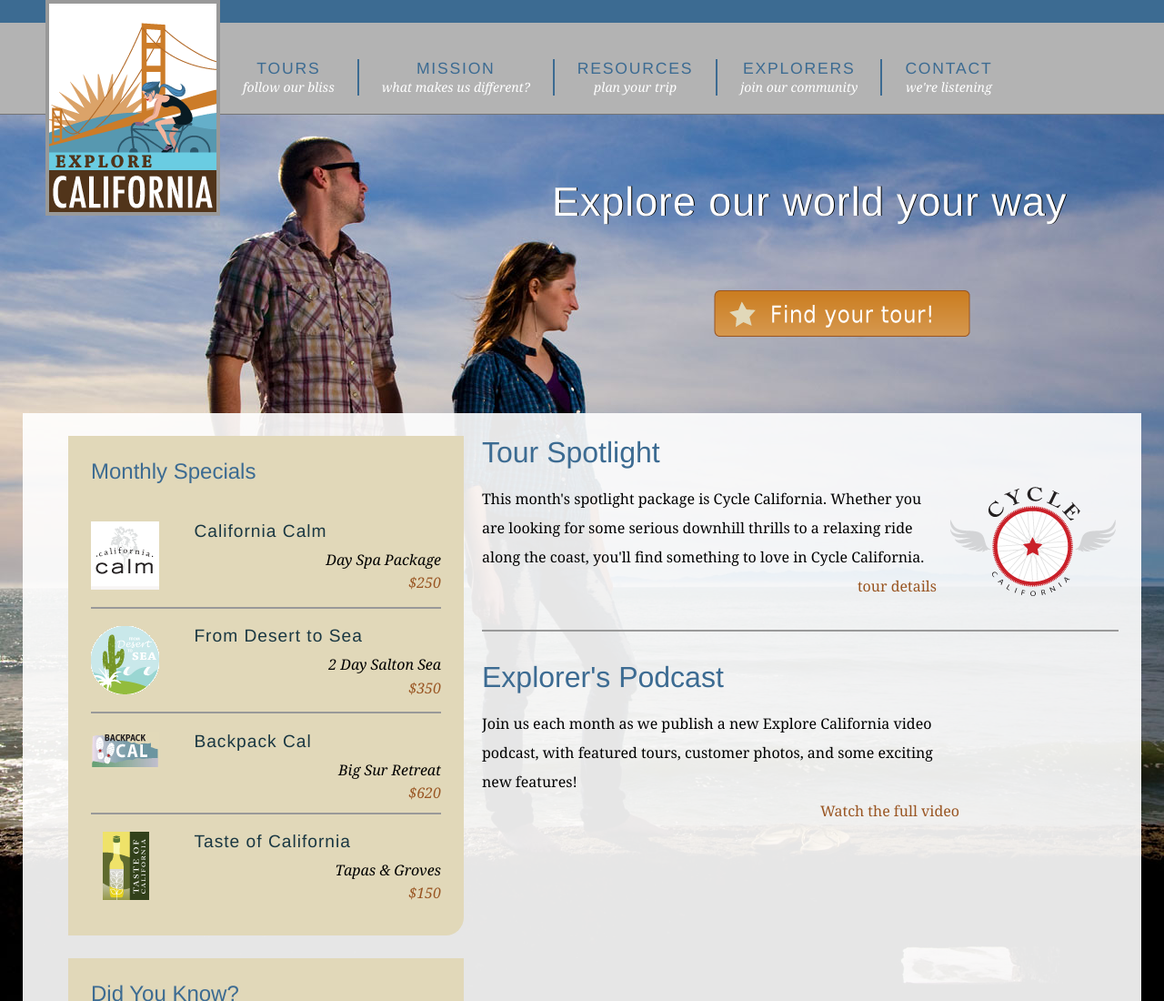
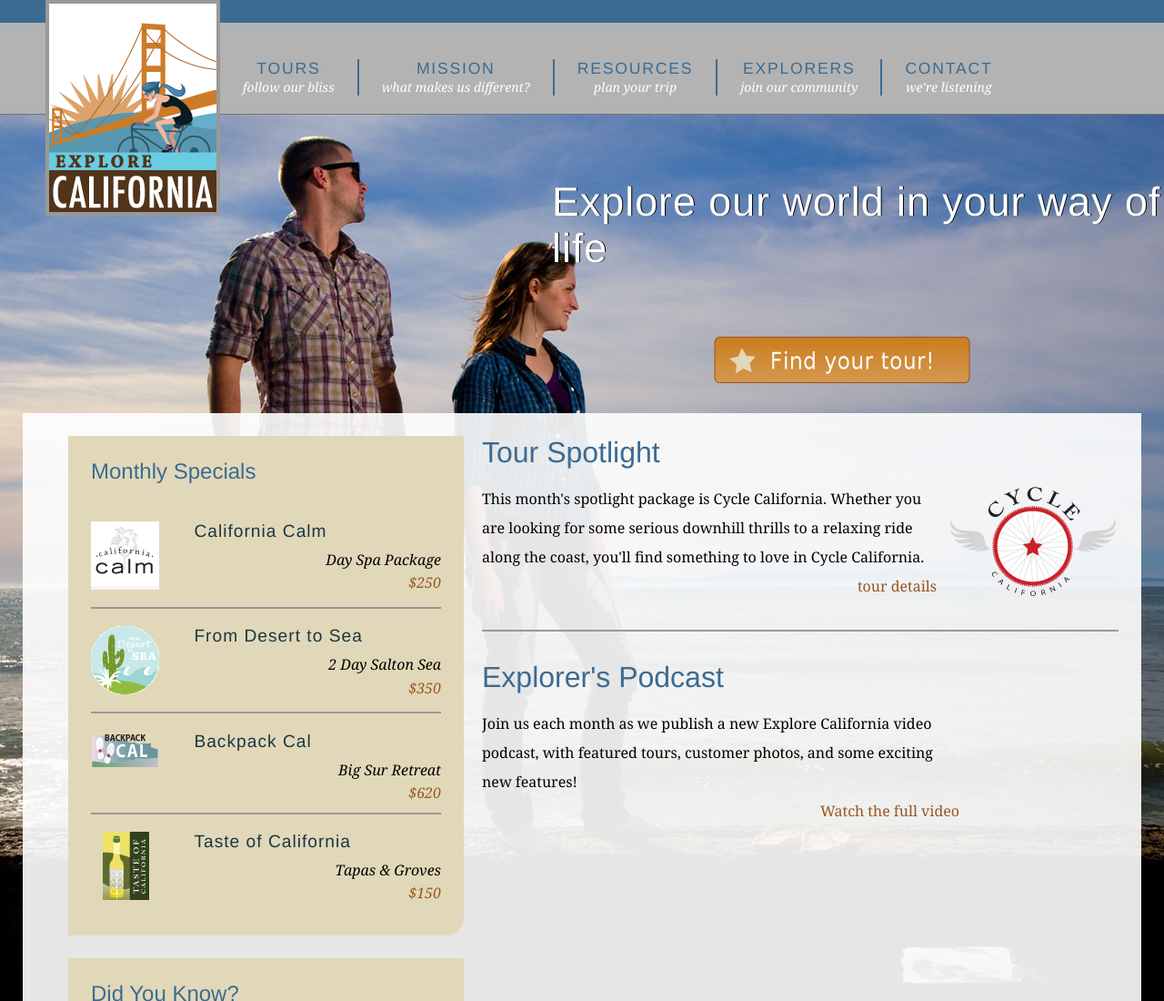
Before and after one commit to Rahul13308/explore_california, a plain HTML site: page index.html in a window 1280 px wide. Shown: the top 1100 px of the page at 91% size. Drawn offline with Linux system fonts and the light colour scheme.

Commit message:
title change

```diff
--- a/index.html
+++ b/index.html
@@ -55,7 +55,7 @@
       </div>
 
       <div id="actionCall">
-        <h1>Explore our world your way</h1>
+        <h1>Explore our world in your way of life</h1>
         <a href="tours.html" title="Find your tour!"><h2>Find your tour</h2></a>
       </div>
 
```
